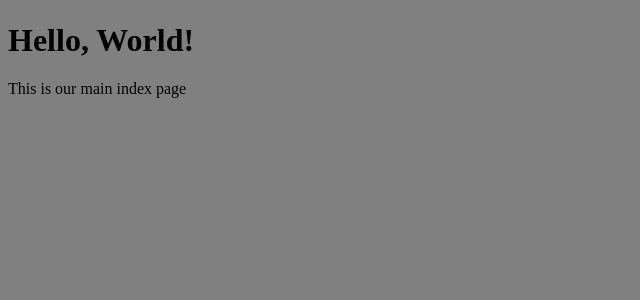
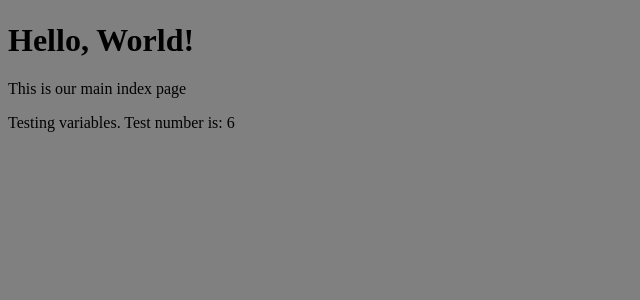
Before and after one commit to azocher/mybiblio, a Django app: page / in a window 1280 px wide. Shown: the part 120-420 px from the top of the page, without its empty margins (0-640 px from the left). Run offline with Django 3.2, Linux system fonts and the light colour scheme.

Commit message:
commit before data work

```diff
--- a/appmain/templates/index.html
+++ b/appmain/templates/index.html
@@ -7,4 +7,5 @@
 	{% block content %}
 		<h1>Hello, World!</h1>
 		<p>This is our main index page</p>
+		<p>Testing variables. Test number is: {{ number }}</p>
 	{% endblock %}
--- a/appmain/views.py
+++ b/appmain/views.py
@@ -4,5 +4,7 @@ from django.shortcuts import render
 
 def index(request):
 
+	number = 6
+	return render(request, 'index.html', {'number' : number, })
 	# main view
-	return render(request, 'index.html')
+	#return render(request, 'index.html')
```
